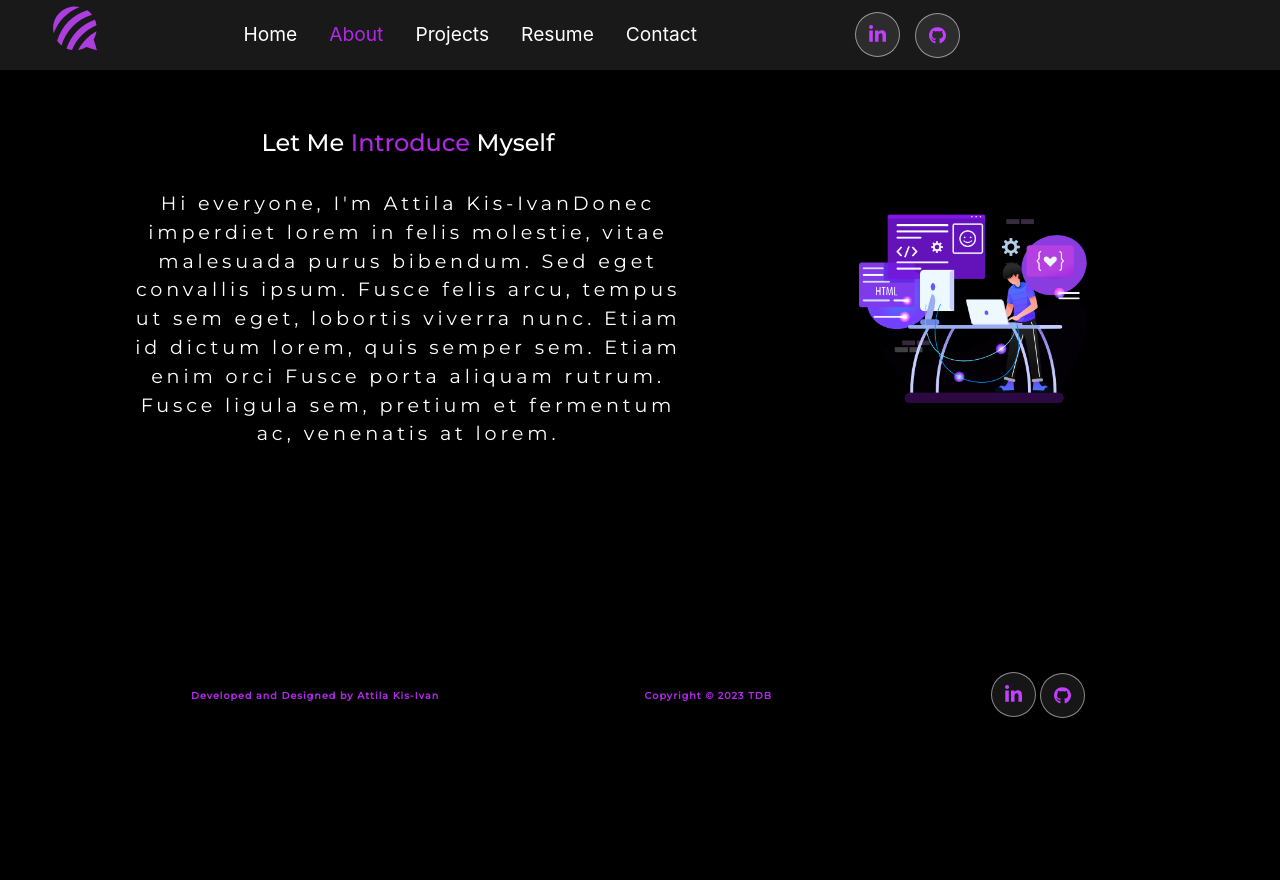
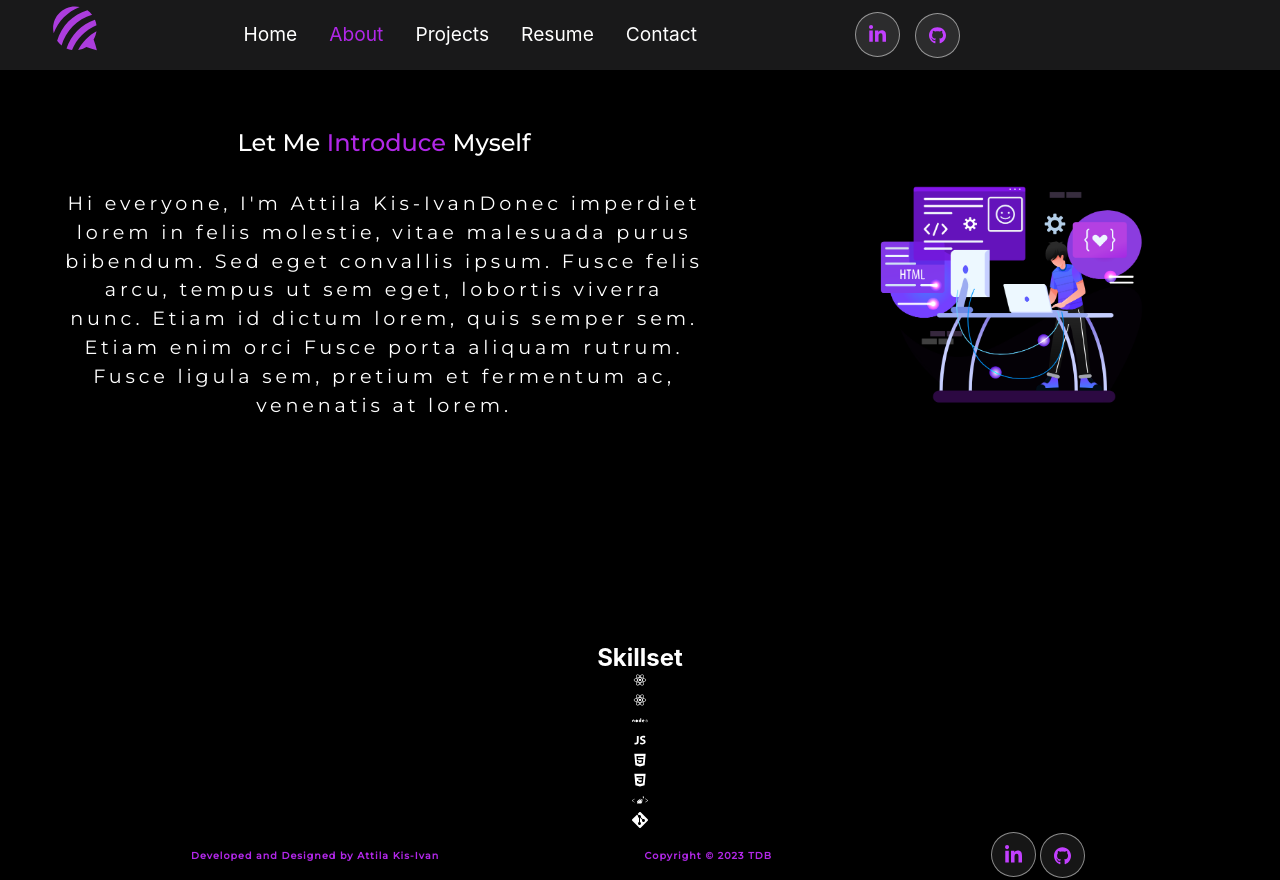
Before and after one commit to Attila-Kis-Ivan/personal-portfolio, a React (Create React App) app: page /about in a window 1280 px wide. Before the commit the page ends 800 px from the top, so only its background shows below. Built offline with nearby package versions, Linux system fonts and the light colour scheme.

Commit message:
started skill section

```diff
--- a/src/Components/Skills/Skills.jsx
+++ b/src/Components/Skills/Skills.jsx
@@ -1,7 +1,102 @@
 import React from "react";
+import {} from "./Skills.styles";
+import {
+  DiJavascript1,
+  DiHtml5,
+  DiReact,
+  DiCss3,
+  DiNodejs,
+} from "react-icons/di";
+import { SiStyledcomponents } from "react-icons/si";
+import { ImGit } from "react-icons/im";
+import { FaGithub } from "react-icons/fa";
+
+// export const skills = [
+//   {
+//     id: 1,
+//     title: "javascript",
+//     image: <DiJavascript1 />,
+//   },
+//   {
+//     id: 2,
+//     title: "html5",
+//     image: <DiHtml5 />,
+//   },
+//   {
+//     id: 3,
+//     title: "css",
+//     image: <DiCss3 />,
+//   },
+//   {
+//     id: 4,
+//     title: "react",
+//     image: <DiReact />,
+//   },
+//   {
+//     id: 5,
+//     title: "react-native",
+//     image: <DiReact />,
+//   },
+//   {
+//     id: 6,
+//     title: "styled-components",
+//     image: <SiStyledcomponents />,
+//   },
+//   {
+//     id: 7,
+//     title: "node",
+//     image: <DiNodejs />,
+//   },
+//   {
+//     id: 8,
+//     title: "git",
+//     image: <ImGit />,
+//   },
+//   {
+//     id: 8,
+//     title: "github",
+//     image: <FaGithub />,
+//   },
+// ];
+
+// const SkillSet = () => {
+//   return (
+//     <SkillsContainer>
+//       {skills.map((skill) => (
+//         <SkillItem key={skill.id} skill={skill} />
+//       ))}
+//     </SkillsContainer>
+//   );
+// };
 
 const Skills = () => {
-  return <h1>Skills</h1>;
+  return (
+    <div className="Icon-container">
+      <div className="skill-icons">
+        <DiReact />
+      </div>
+      <div className="skill-icons">
+        <DiReact />
+      </div>
+      <div className="skill-icons">
+        <DiNodejs />
+      </div>
+      <div className="skill-icons">
+        <DiJavascript1 />
+      </div>
+      <div className="skill-icons">
+        <DiHtml5 />
+      </div>
+      <div className="skill-icons">
+        <DiCss3 />
+      </div>
+      <div className="skill-icons">
+        <SiStyledcomponents />
+      </div>
+      <div className="skill-icons">
+        <ImGit />
+      </div>
+    </div>
+  );
 };
-
 export default Skills;
--- a/src/routes/About/About.jsx
+++ b/src/routes/About/About.jsx
@@ -40,8 +40,10 @@ const About = () => {
           <AboutImage src={about} alt="about" />
         </AboutPictureContainer>
       </AboutContainer>
-      {/* <Skills />
-      <Tools /> */}
+
+      <h1 className="purple">Skillset</h1>
+      <Skills />
+      {/* <Tools /> */}
     </AboutSection>
   );
 };
--- a/src/routes/About/about.styles.jsx
+++ b/src/routes/About/about.styles.jsx
@@ -3,6 +3,7 @@ import { Devices } from "../../Components/MediaQuery";
 
 export const AboutSection = styled.section`
   display: flex;
+  flex-direction: column;
   align-items: center;
   justify-content: center;
   width: 100vw;
```
Also changed, not shown: src/Components/Skills/Skills.styles.jsx (added, +10 -0 lines), 1 other file (tests, documents, lock files or other folders).
